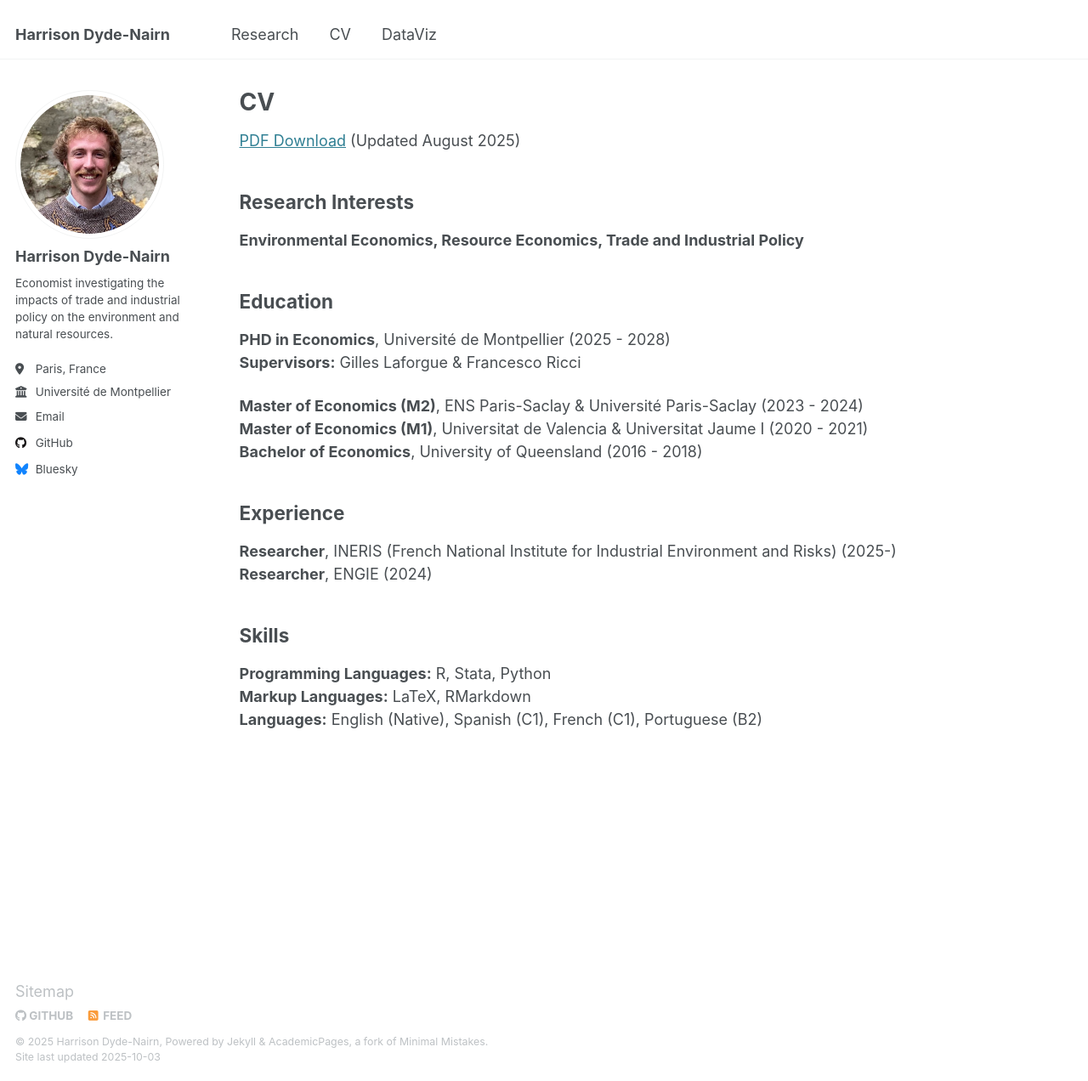
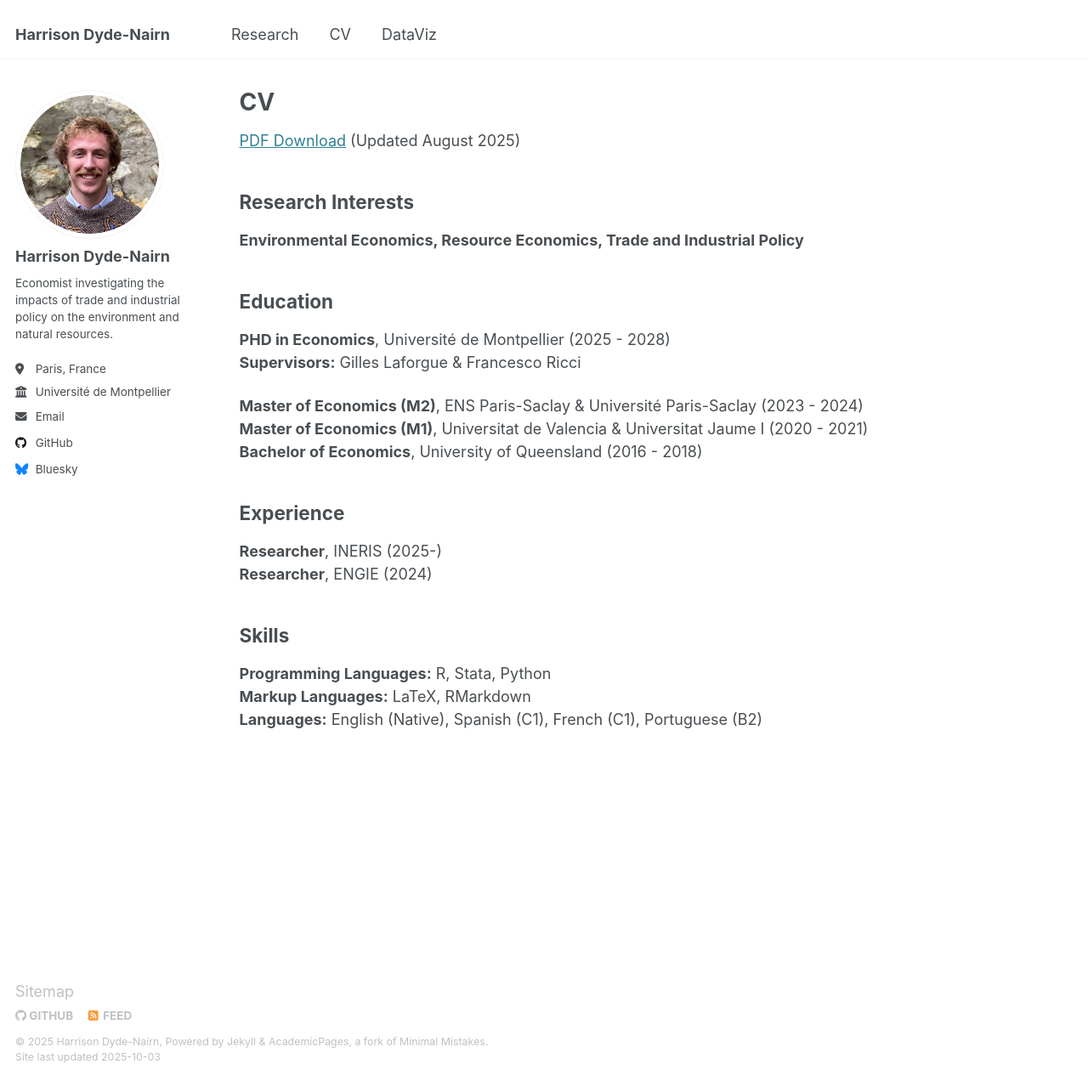
Before and after one commit to hdydenairn/hdydenairn.github.io, a Jekyll site: the page built from _pages/cv.md, in a window 1280 px wide and 1272 px high. Shown: the whole window at 85% size. Built offline with Jekyll 4.4.1, drawn with Linux system fonts in a browser that asks for light colours.

Commit message:
Update cv.md

```diff
--- a/_pages/cv.md
+++ b/_pages/cv.md
@@ -25,7 +25,7 @@ redirect_from:
 
 ## Experience
 
-**Researcher**, INERIS (French National Institute for Industrial Environment and Risks) (2025-)<br>
+**Researcher**, INERIS (2025-)<br>
 **Researcher**, ENGIE (2024)
 
 ## Skills
```
